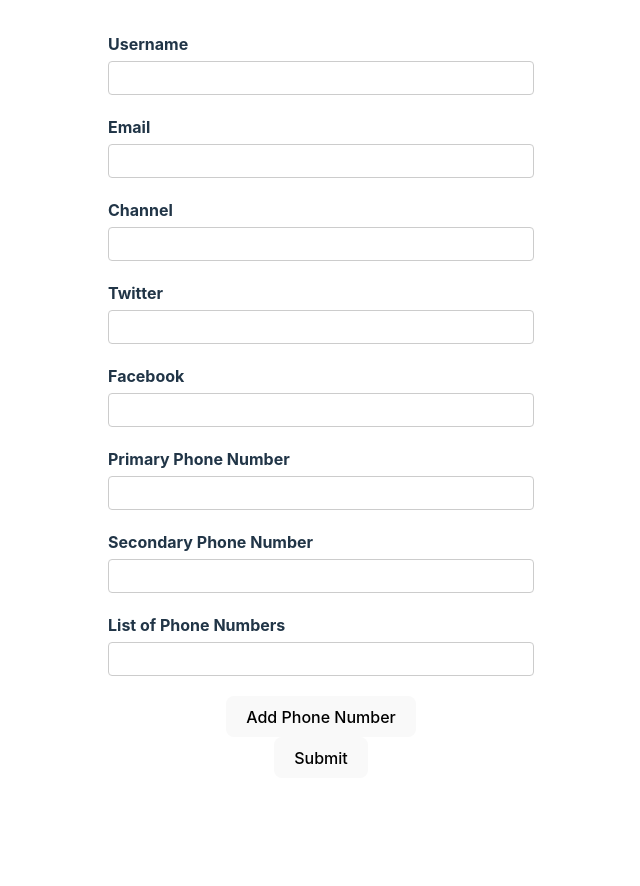
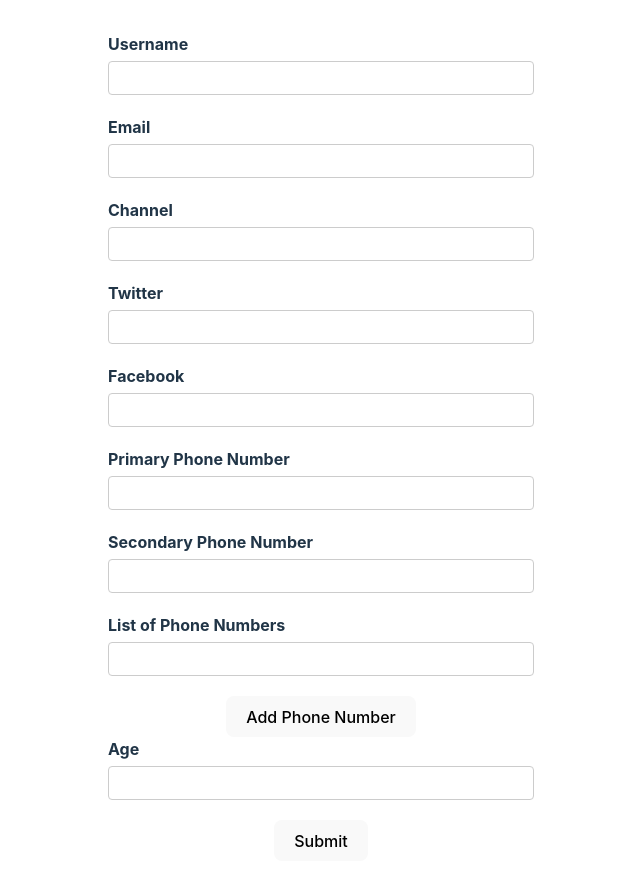
Before and after one commit to LeslieKornes/RHF, a React (Vite) app: page / in a window 1280 px wide. Shown: the top 886 px of the page, without its empty margins (319-959 px from the left). Before the commit the page ends 810 px from the top, so only its background shows below. Built offline with nearby package versions, Linux system fonts and the light colour scheme.

Commit message:
add numeric value field

```diff
--- a/src/components/YouTubeForm.tsx
+++ b/src/components/YouTubeForm.tsx
@@ -13,6 +13,7 @@
   phNumbers: {
     number: string;
   }[];
+  age: number;
 };
 
 export const YouTubeForm = () => {
@@ -27,6 +28,7 @@
       },
       phoneNumbers: ["", ""],
       phNumbers: [{ number: "" }],
+      age: 0,
     },
   });
   // how to populate default values with previously saved data
@@ -200,6 +202,22 @@
           </div>
         </div>
 
+        <div className="form-control">
+          <label htmlFor="age">Age</label>
+          <input
+            type="number"
+            id="age"
+            {...register("age", {
+              valueAsNumber: true,
+              required: {
+                value: true,
+                message: "age is required",
+              },
+            })}
+          />
+          <p className="error">{errors.age?.message}</p>
+        </div>
+
         <button>Submit</button>
       </form>
       <DevTool control={control} />
```
